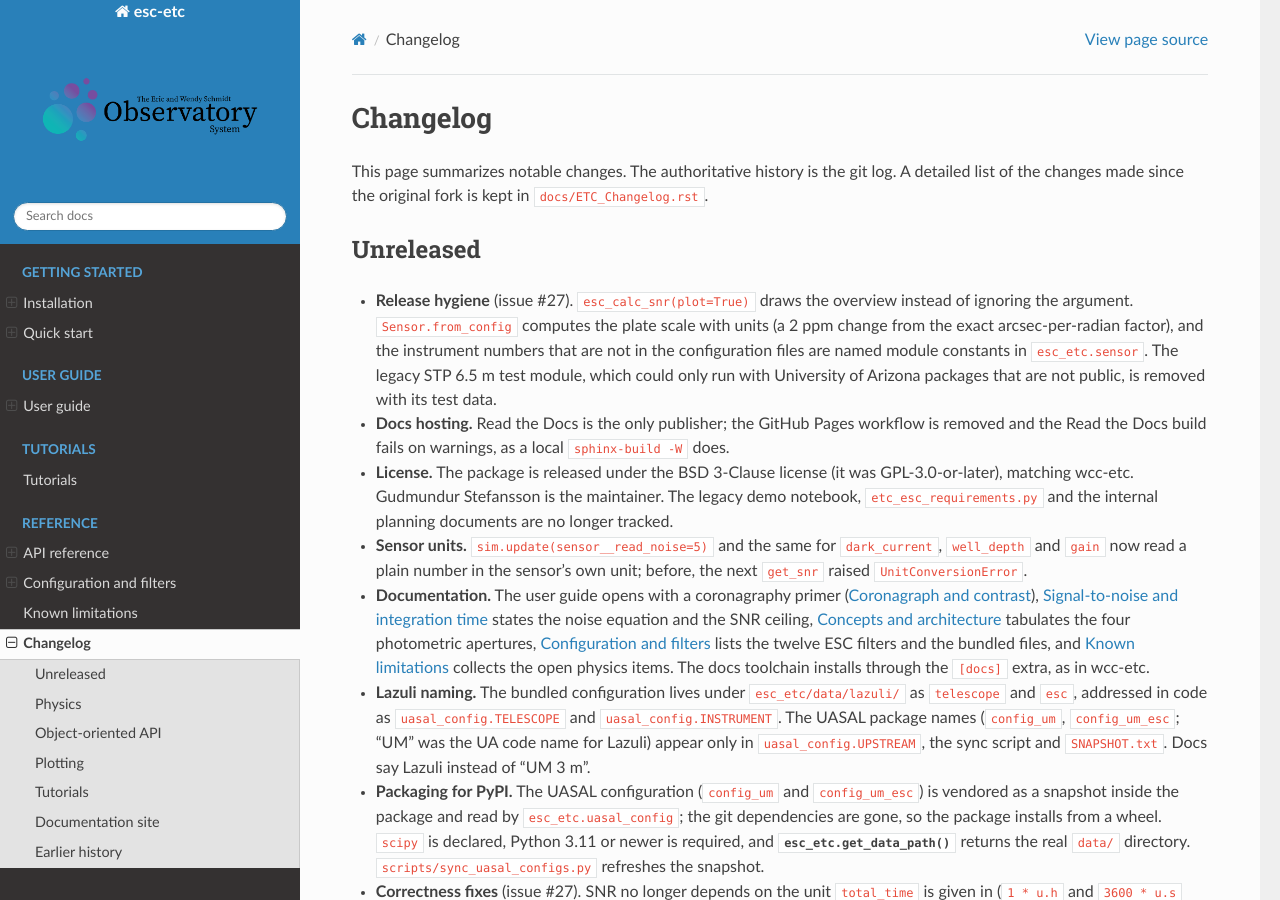
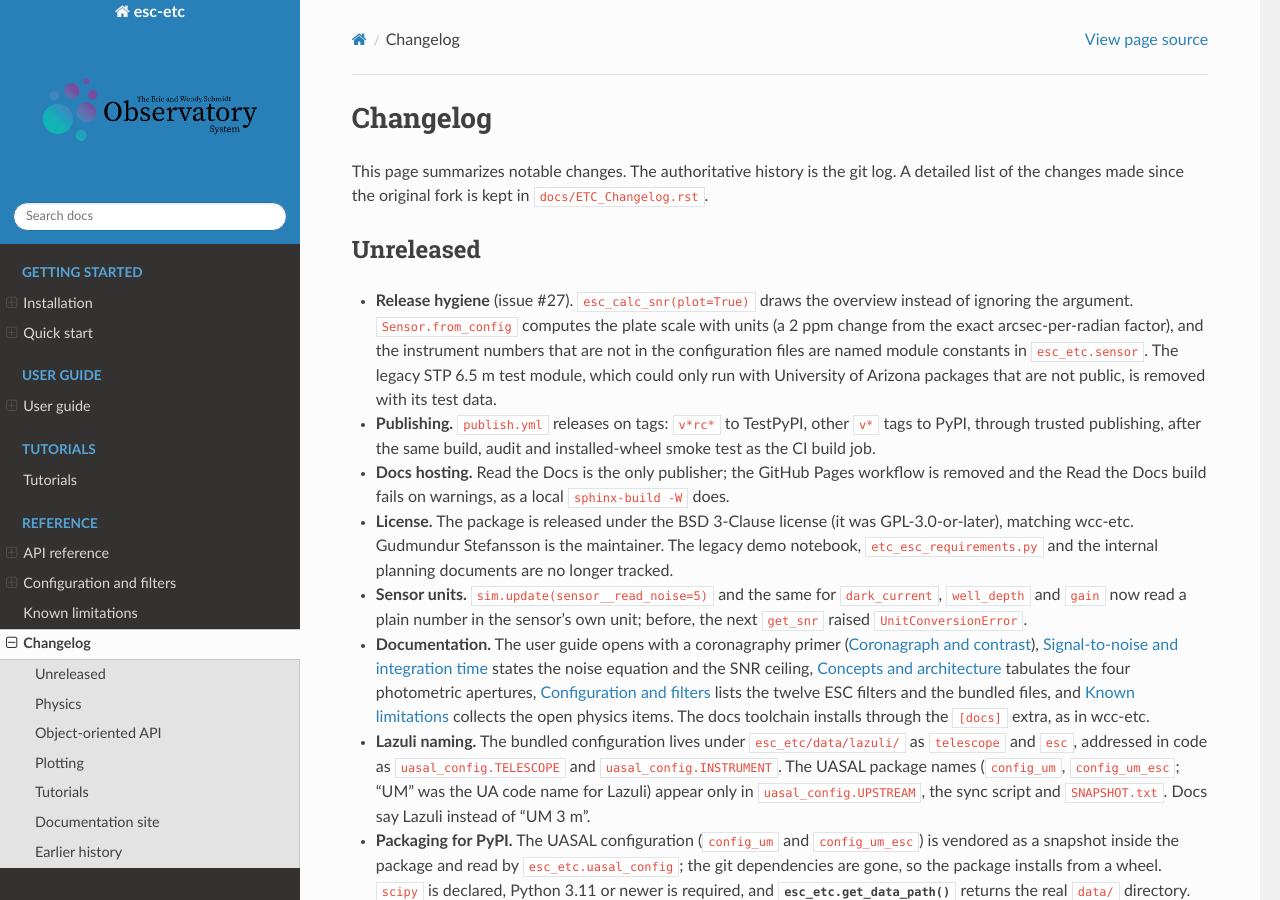
Before and after one commit to schmidt-observatories/esc-etc, a Sphinx documentation site: the page built from docs/sphinx/changelog.rst, in a window 1280 px wide and 900 px high. Built offline with Sphinx 7.4.7 and the Read the Docs theme 3.1.0, drawn with Linux system fonts in a browser that asks for light colours; pages that are not in the unit, such as notebooks, are missing from menus.

Commit message:
Tag-driven publish workflow with trusted publishing
publish.yml mirrors wcc-etc: a v*rc* tag publishes to TestPyPI, any other
v* tag to PyPI, after build, twine check, the artifact audit and the
installed-wheel smoke test. Because the version comes from setuptools-scm,
a step checks that the built wheel's version equals the tag. README gets a
Releases section with the recipe and the one-time trusted-publishing setup.

Co-Authored-By: Claude Fable 5.1 <noreply@anthropic.com>

```diff
--- a/docs/sphinx/changelog.rst
+++ b/docs/sphinx/changelog.rst
@@ -15,6 +15,9 @@ Unreleased
   configuration files are named module constants in ``esc_etc.sensor``. The
   legacy STP 6.5 m test module, which could only run with University of
   Arizona packages that are not public, is removed with its test data.
+- **Publishing.** ``publish.yml`` releases on tags: ``v*rc*`` to TestPyPI,
+  other ``v*`` tags to PyPI, through trusted publishing, after the same build,
+  audit and installed-wheel smoke test as the CI build job.
 - **Docs hosting.** Read the Docs is the only publisher; the GitHub Pages
   workflow is removed and the Read the Docs build fails on warnings, as a
   local ``sphinx-build -W`` does.
```
Also changed, not shown: README.md (+10 -0 lines), 1 other file.
